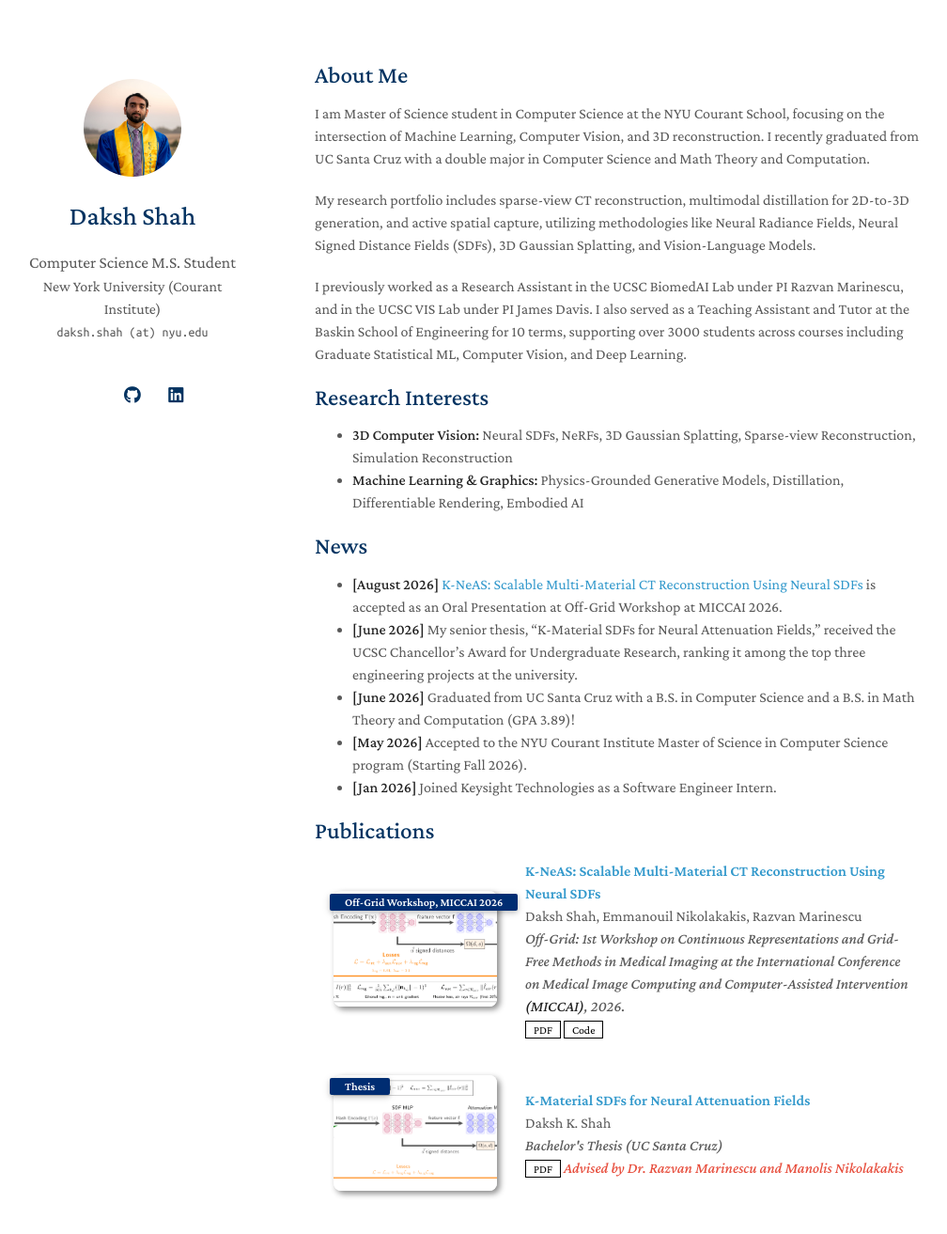
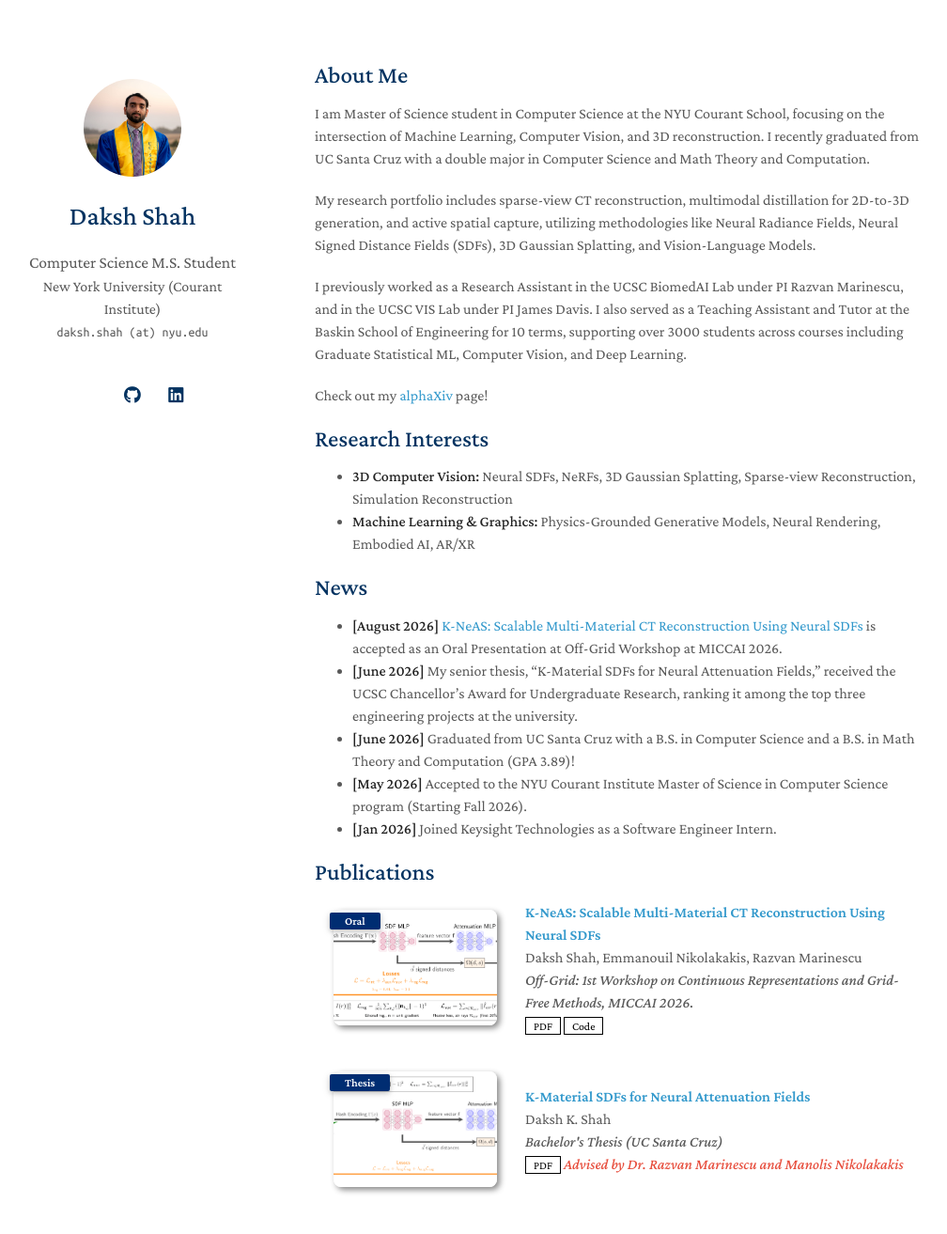
Before and after one commit to dakshshah03/dakshshah03.github.io, a Jekyll site: the page built from index.md, in a window 1280 px wide and 1400 px high. Shown: the top 1313 px of the window at 94% size, without its empty margins (135-1143 px from the left). Built offline with Jekyll 4.4.1, drawn with Linux system fonts in a browser that asks for light colours; a style sheet for code colours, icons or effects is not loaded; our own code applies the rules of GitHub Pages for plain Markdown files.

Commit message:
update links/text

```diff
--- a/_config.yml
+++ b/_config.yml
@@ -17,6 +17,7 @@ cv_link: ./assets/files/curriculum_vitae.pdf
 github_link: https://github.com/dakshshah03
 linkedin: https://www.linkedin.com/in/dakshkshah
 twitter: https://x.com/torchedvision
+# alphaxiv: https://www.alphaxiv.org/@daksh-shah
 
 # Images (e.g., your profile picture and your website's favicon)
 # "favicon" and "favicon_dark" are used for the light and dark modes, respectively.
--- a/_data/publications.yml
+++ b/_data/publications.yml
@@ -22,8 +22,8 @@ main:
 
   - title: "K-NeAS: Scalable Multi-Material CT Reconstruction Using Neural SDFs"
     authors: Daksh Shah, Emmanouil Nikolakakis, Razvan Marinescu
-    conference_short: Off-Grid Workshop, MICCAI 2026
-    conference: "Off-Grid: 1st Workshop on Continuous Representations and Grid-Free Methods in Medical Imaging at the International Conference on Medical Image Computing and Computer-Assisted Intervention <strong>(MICCAI)</strong>, 2026."
+    conference_short: Oral
+    conference: "Off-Grid: 1st Workshop on Continuous Representations and Grid-Free Methods, MICCAI 2026."
     pdf: https://arxiv.org/pdf/2607.14415
     image: ./assets/img/papers/k-neas-arch.png
     code: https://github.com/dakshshah03/K-NeAS
--- a/index.md
+++ b/index.md
@@ -10,10 +10,12 @@ My research portfolio includes sparse-view CT reconstruction, multimodal distill
 
 I previously worked as a Research Assistant in the UCSC BiomedAI Lab under PI Razvan Marinescu, and in the UCSC VIS Lab under PI James Davis. I also served as a Teaching Assistant and Tutor at the Baskin School of Engineering for 10 terms, supporting over 3000 students across courses including Graduate Statistical ML, Computer Vision, and Deep Learning.
 
+Check out my [alphaXiv](https://www.alphaxiv.org/@daksh-shah) page!
+
 ## Research Interests
 
 - **3D Computer Vision:** Neural SDFs, NeRFs, 3D Gaussian Splatting, Sparse-view Reconstruction, Simulation Reconstruction
-- **Machine Learning & Graphics:** Physics-Grounded Generative Models, Distillation, Differentiable Rendering, Embodied AI
+- **Machine Learning & Graphics:** Physics-Grounded Generative Models, Neural Rendering, Embodied AI, AR/XR
 <!-- - **Medical Imaging:** Multi-surface reconstruction for CT/CBCT -->
 
 ## News
```
